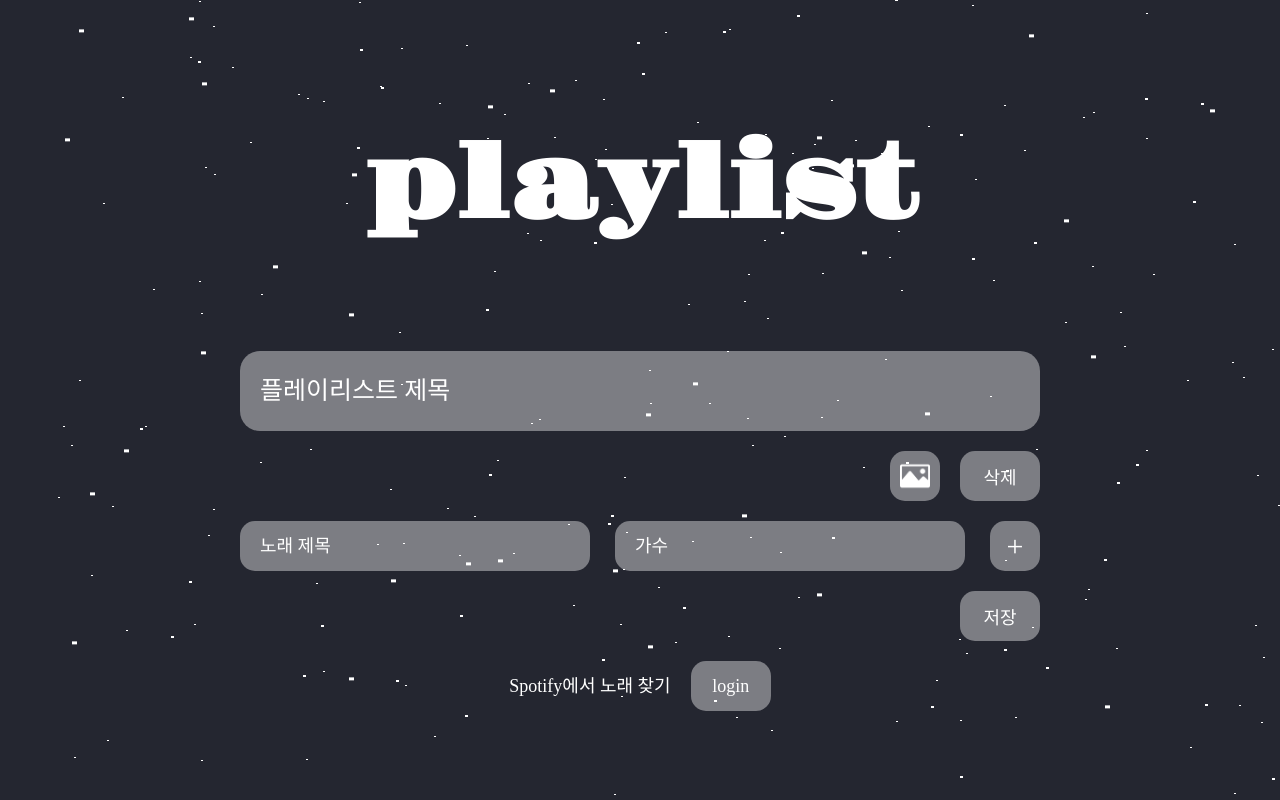
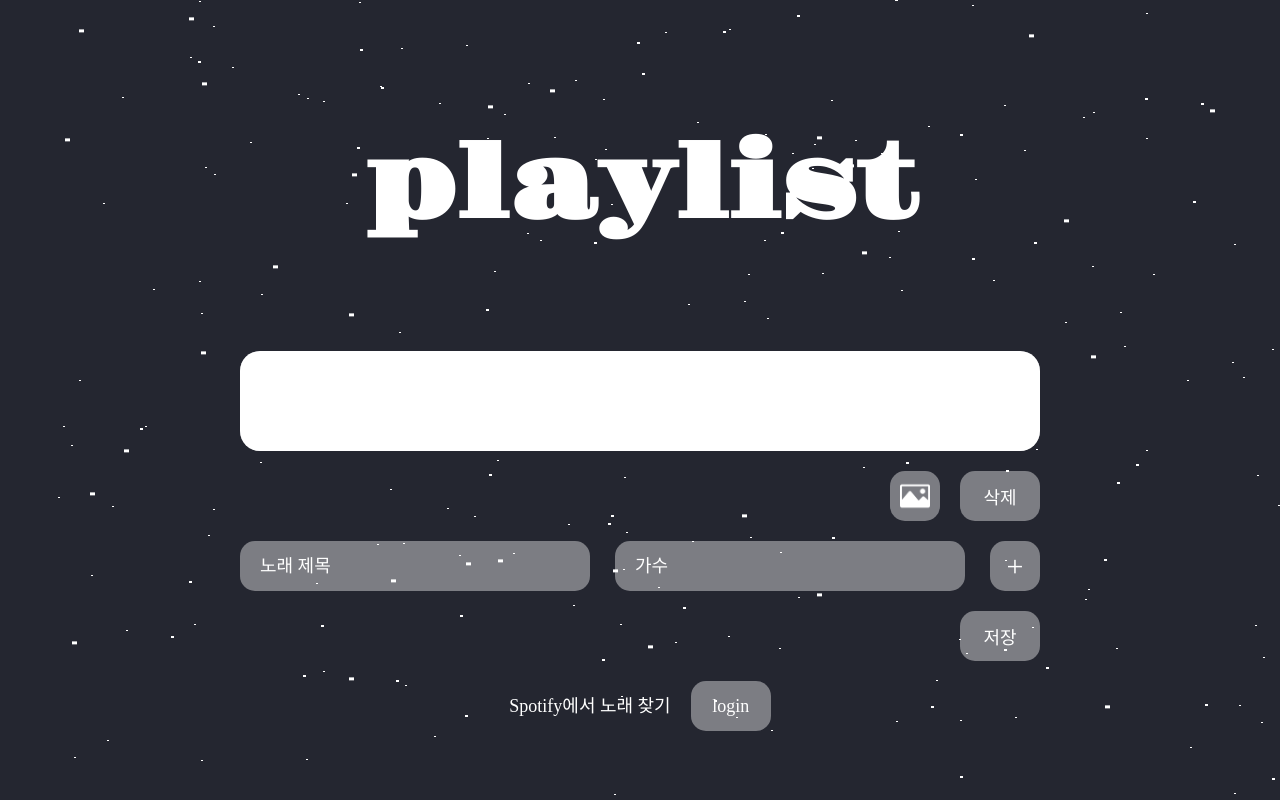
Before and after one commit to HyunJungJo98/Playlist, a React (Create React App) app: page /add in a window 1280 px wide. Shown: the top 800 px of the page. Built offline with nearby package versions, Linux system fonts and the light colour scheme; a web font is replaced by a local one.

Commit message:
Fix:수정 페이지 제목 배경화면 초기화

```diff
--- a/public/index.html
+++ b/public/index.html
@@ -13,7 +13,7 @@
 
     <link rel="manifest" href="%PUBLIC_URL%/manifest.json" />
 
-    <title>React App</title>
+    <title>Playlist</title>
   </head>
   <body>
     <noscript>You need to enable JavaScript to run this app.</noscript>
--- a/src/api/api.tsx
+++ b/src/api/api.tsx
@@ -1,7 +1,6 @@
 import axios from 'axios';
 
-const CLIENT_ID = '2543d212fb8146d38d983f6543891b56';
-const CLIENT_SECRET = '7e8183ba686840959829a2f82aefee6c';
+import { CLIENT_ID, CLIENT_SECRET } from './client';
 
 const TOKEN_ENDPOINT = 'https://accounts.spotify.com/api/token';
 const SEARCH_ENDPOINT = 'https://api.spotify.com/v1/search';
--- a/src/components/Add.tsx
+++ b/src/components/Add.tsx
@@ -9,13 +9,14 @@ import style from '../css/Add.module.css';
 const Add: React.FC = () => {
   const { id } = useParams();
   const titleRef = useRef<HTMLInputElement>(null);
-  const playlistTitleRef = useRef<HTMLInputElement>(null);
+  const backgroundRef = useRef<HTMLDivElement>(null);
   const navigation = useNavigate();
   const [playlist, setPlaylist] = useState<Playlist[]>([]);
   const [playlistTitle, setPlaylistTitle] = useState<string>('');
   const [title, setTitle] = useState<string>('');
   const [artist, setArtist] = useState<string[]>([]);
   const [file, setFile] = useState<FileList | null>(null);
+  const [initialImageUrl, setInitialImageUrl] = useState<string | null>(null);
   const [imageUrl, setImageUrl] = useState<string | null>(null);
   const local = LocalStorage.getInstance();
 
@@ -23,6 +24,12 @@ const Add: React.FC = () => {
     if (id) {
       const initialPlaylist: PlaylistList[] =
         local.getLocalStorage('playlist_list');
+
+      const initialImageUrl = initialPlaylist[parseInt(id)].image;
+
+      if (initialImageUrl) {
+        setInitialImageUrl(initialImageUrl);
+      }
 
       setPlaylistTitle(initialPlaylist[parseInt(id)].title);
       setPlaylist(initialPlaylist[parseInt(id)].palylist);
@@ -91,15 +98,18 @@ const Add: React.FC = () => {
     setFile(file);
   };
 
+  // 이미지 삭제 버튼
   const fileDeleteButtonClick = (e: React.MouseEvent) => {
     e.preventDefault();
     setFile(null);
     setImageUrl(null);
+    setInitialImageUrl(null);
   };
 
+  // 파일 선택했을 때
   useEffect(() => {
-    const className = playlistTitleRef.current!.className;
-    const imgEl = document.querySelector(`.${className}`) as HTMLInputElement;
+    const backgroundId = backgroundRef.current!.id;
+    const imgEl = document.querySelector(`#${backgroundId}`) as HTMLDivElement;
 
     if (file) {
       const formdata_ = new FormData();
@@ -112,20 +122,39 @@ const Add: React.FC = () => {
       reader.readAsDataURL(file[0]);
     } else {
       imgEl.style.backgroundImage = `none`;
+      setImageUrl(null);
     }
   }, [file]);
+
+  useEffect(() => {
+    const backgroundId = backgroundRef.current!.id;
+    const imgEl = document.querySelector(`#${backgroundId}`) as HTMLDivElement;
+
+    if (initialImageUrl) {
+      imgEl.style.backgroundImage = `url(${initialImageUrl})`;
+      setImageUrl(initialImageUrl);
+    } else {
+      imgEl.style.backgroundImage = `none`;
+    }
+  }, [initialImageUrl]);
 
   return (
     <form className={style.form}>
       <div className={style.playlistTitleArea}>
+        <div
+          className={style.titleBackground}
+          ref={backgroundRef}
+          id="background"
+        >
           <input
             type="text"
             placeholder="플레이리스트 제목"
             onChange={(e) => setPlaylistTitle(e.target.value)}
             value={playlistTitle}
             className={style.playlistTitle}
-          ref={playlistTitleRef}
           />
+        </div>
+
         <div className={style.imageArea}>
           <label htmlFor="image"></label>
           <input
--- a/src/css/Add.module.css
+++ b/src/css/Add.module.css
@@ -47,12 +47,26 @@
   transition: background-color 0.3s ease-out;
 }
 
+.titleBackground {
+  position: relative;
+  width: 800px;
+  height: 100px;
+  z-index: 20;
+  background-color: white;
+  font-size: 25px;
+  border-radius: 20px;
+  margin-bottom: 20px;
+}
+
 .playlistTitle {
+  position: absolute;
   font-size: 25px;
   width: 800px;
-  height: 80px;
+  height: 100px;
   display: flex;
   border-radius: 20px;
+  color: #242630;
+  top: 0;
 }
 
 .playlistTitle:focus,
--- a/src/css/ShowPlaylist.module.css
+++ b/src/css/ShowPlaylist.module.css
@@ -7,7 +7,7 @@
   z-index: 0;
   font-size: 25px;
   width: 800px;
-  height: 80px;
+  height: 100px;
   background-color: white;
   color: #242630;
   display: flex;
@@ -28,7 +28,7 @@
   left: 0;
   z-index: 1;
   width: 800px;
-  height: 80px;
+  height: 100px;
   color: #242630;
   padding: 0px 30px;
   box-sizing: border-box;
@@ -82,6 +82,7 @@
   width: 800px;
   text-align: right;
   padding: 15px;
+  box-sizing: border-box;
 }
 
 .ModifyButton > * {
```
Also changed, not shown: 1 other file (tests, documents, lock files or other folders). Lines whose indentation alone changed are shown as unchanged.
